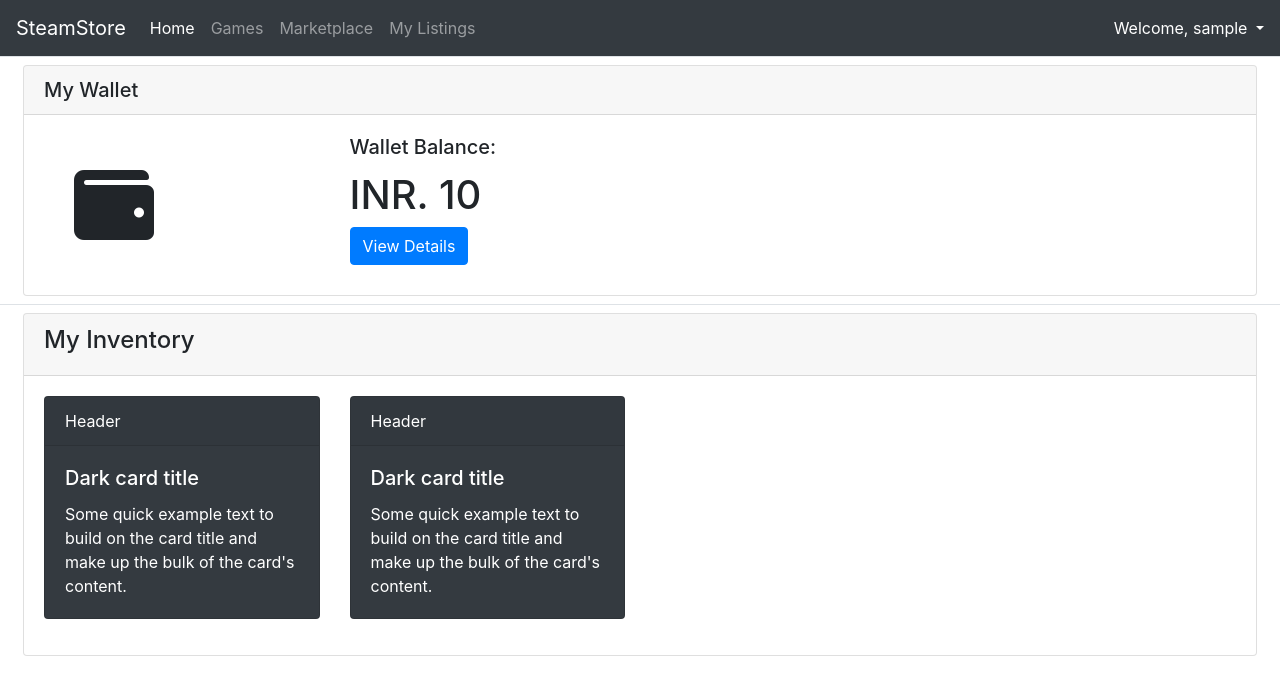
After one commit to darshkpatel/django-steam, a Django app: page / in a window 1280 px wide. The commit adds this page. Shown: the top 695 px of the page. Run offline with Django 3.2, Linux system fonts and the light colour scheme; the visitor is signed in with stand-in values (Sample User, id 1); some libraries are stand-ins or nearby versions.

Commit message:
Marketplace Frontend Template

```diff
--- a/marketplace/templates/accounts/home.html
+++ b/marketplace/templates/accounts/home.html
@@ -1,4 +1,4 @@
-{% extends "base.html" %}
+{% extends "accounts/base.html" %}
 {% block style %}
 <style>
 .navbar-login{
@@ -17,7 +17,7 @@
 </style>
 {% endblock %}
 {% block content %}
-<div class="navbar navbar-default navbar-fixed-top" role="navigation">
+<div class="navbar navbar-dark bg-dark" role="navigation">
     <div class="container">
         <div class="navbar-header">
             <button type="button" class="navbar-toggle" data-toggle="collapse" data-target=".navbar-collapse">
--- /dev/null
+++ b/marketplace/templates/marketplace/base.html
@@ -0,0 +1,27 @@
+<!doctype html>
+{% load staticfiles %}
+
+<html lang="en">
+  <head>
+    <!-- Required meta tags -->
+    <meta charset="utf-8">
+    <meta name="viewport" content="width=device-width, initial-scale=1, shrink-to-fit=no">
+
+    <!-- Bootstrap CSS -->
+    <link rel="stylesheet" href="https://stackpath.bootstrapcdn.com/bootstrap/4.3.1/css/bootstrap.min.css" integrity="sha384-ggOyR0iXCbMQv3Xipma34MD+dH/1fQ784/j6cY/iJTQUOhcWr7x9JvoRxT2MZw1T" crossorigin="anonymous">
+    <link href="https://cdnjs.cloudflare.com/ajax/libs/font-awesome/5.10.2/css/all.css" rel="stylesheet">
+
+    {% block head %}
+{% endblock head %}
+  </head>
+  <body>
+    {% block content %}
+    {% endblock content %}
+
+    <!-- Optional JavaScript -->
+    <!-- jQuery first, then Popper.js, then Bootstrap JS -->
+    <script src="https://code.jquery.com/jquery-3.3.1.slim.min.js" integrity="sha384-q8i/X+965DzO0rT7abK41JStQIAqVgRVzpbzo5smXKp4YfRvH+8abtTE1Pi6jizo" crossorigin="anonymous"></script>
+    <script src="https://cdnjs.cloudflare.com/ajax/libs/popper.js/1.14.7/umd/popper.min.js" integrity="sha384-UO2eT0CpHqdSJQ6hJty5KVphtPhzWj9WO1clHTMGa3JDZwrnQq4sF86dIHNDz0W1" crossorigin="anonymous"></script>
+    <script src="https://stackpath.bootstrapcdn.com/bootstrap/4.3.1/js/bootstrap.min.js" integrity="sha384-JjSmVgyd0p3pXB1rRibZUAYoIIy6OrQ6VrjIEaFf/nJGzIxFDsf4x0xIM+B07jRM" crossorigin="anonymous"></script>
+  </body>
+</html>
--- /dev/null
+++ b/marketplace/templates/marketplace/home.html
@@ -0,0 +1,117 @@
+{% extends "marketplace/base.html" %}
+
+
+{% block head %}
+<nav class="navbar navbar-expand-lg navbar-dark bg-dark">
+    <a class="navbar-brand" href="#">SteamStore</a>
+    <button class="navbar-toggler" type="button" data-toggle="collapse" data-target="#navbarColor01"
+        aria-controls="navbarColor01" aria-expanded="false" aria-label="Toggle navigation">
+        <span class="navbar-toggler-icon"></span>
+    </button>
+
+    <div class="collapse navbar-collapse" id="navbarColor01">
+        <ul class="navbar-nav mr-auto">
+            <li class="nav-item active">
+                <a class="nav-link" href="{% url 'index' %}">Home <span class="sr-only">(current)</span></a>
+            </li>
+            <li class="nav-item">
+                <a class="nav-link" href="{% url 'games' %}">Games</a>
+            </li>
+            <li class="nav-item">
+                <a class="nav-link" href="#">Marketplace</a>
+            </li>
+            <li class="nav-item">
+                <a class="nav-link" href="#">My Listings</a>
+            </li>
+        </ul>
+
+        <div class="pull-right">
+            <ul class="nav pull-right">
+                <li class="dropdown"><a href="#" style="color: #ffff" class="dropdown-toggle"
+                        data-toggle="dropdown">Welcome, {{request.user.username}} <b class="caret"></b></a>
+                    <ul class="dropdown-menu">
+                        <li><a style="color: red; padding:10px;" href="/logout"><i class="icon-off"></i> Logout</a></li>
+                    </ul>
+                </li>
+            </ul>
+        </div>
+
+    </div>
+</nav>
+{% endblock head %}
+
+{% block content %}
+<div class="container-fluid">
+
+    <!-- Wallet Card -->
+    <div class="row d-flex p-2 border-top">
+        <div class="col">
+
+            <div class="card ">
+                <h5 class="card-header">My Wallet</h5>
+                <div class="card-body">
+                    <div class="row">
+
+                        <div class="col-xl-3">
+                            <i style="padding:30px;" class="fa fa-wallet fa-5x"></i>
+                        </div>
+                        <div class="col">
+                            <h5 class="card-title text-bold">Wallet Balance: </h5>
+                            <strong>
+                                <h1>
+                                    INR. 10
+                                </h1>
+                            </strong>
+                            <a href="#" class="btn btn-primary">View Details</a>
+
+                        </div>
+                    </div>
+                </div>
+            </div>
+        </div>
+    </div>
+
+    <!-- Inventory Jumbo Card -->
+    <div class="row d-flex p-2 border-top">
+        <div class="col">
+
+            <div class="card">
+                <div class="card-header">
+                    <h4> My Inventory </h4>
+                </div>
+                <div class="card-body">
+                    <div class="row">
+                        <!-- Item Card -->
+
+
+                        <!-- Item Card -->
+                        <div class="col-sm-3">
+                            <div class="card text-white bg-dark mb-3" style="max-width: 18rem;">
+                                <div class="card-header">Header</div>
+                                <div class="card-body">
+                                    <h5 class="card-title">Dark card title</h5>
+                                    <p class="card-text">Some quick example text to build on the card title and make up
+                                        the bulk
+                                        of the card's content.</p>
+                                </div>
+                            </div>
+                        </div>
+
+                        <!-- Item Card -->
+                        <div class="col-sm-3">
+                            <div class="card text-white bg-dark mb-3" style="max-width: 18rem;">
+                                <div class="card-header">Header</div>
+                                <div class="card-body">
+                                    <h5 class="card-title">Dark card title</h5>
+                                    <p class="card-text">Some quick example text to build on the card title and make up
+                                        the bulk of the card's content.</p>
+                                </div>
+                            </div>
+                        </div>
+
+                    </div>
+
+                </div>
+            </div>
+        </div>
+        {% endblock content %}
```
Also changed, not shown: marketplace/templates/marketplace/games.html (added, +125 -0 lines).
